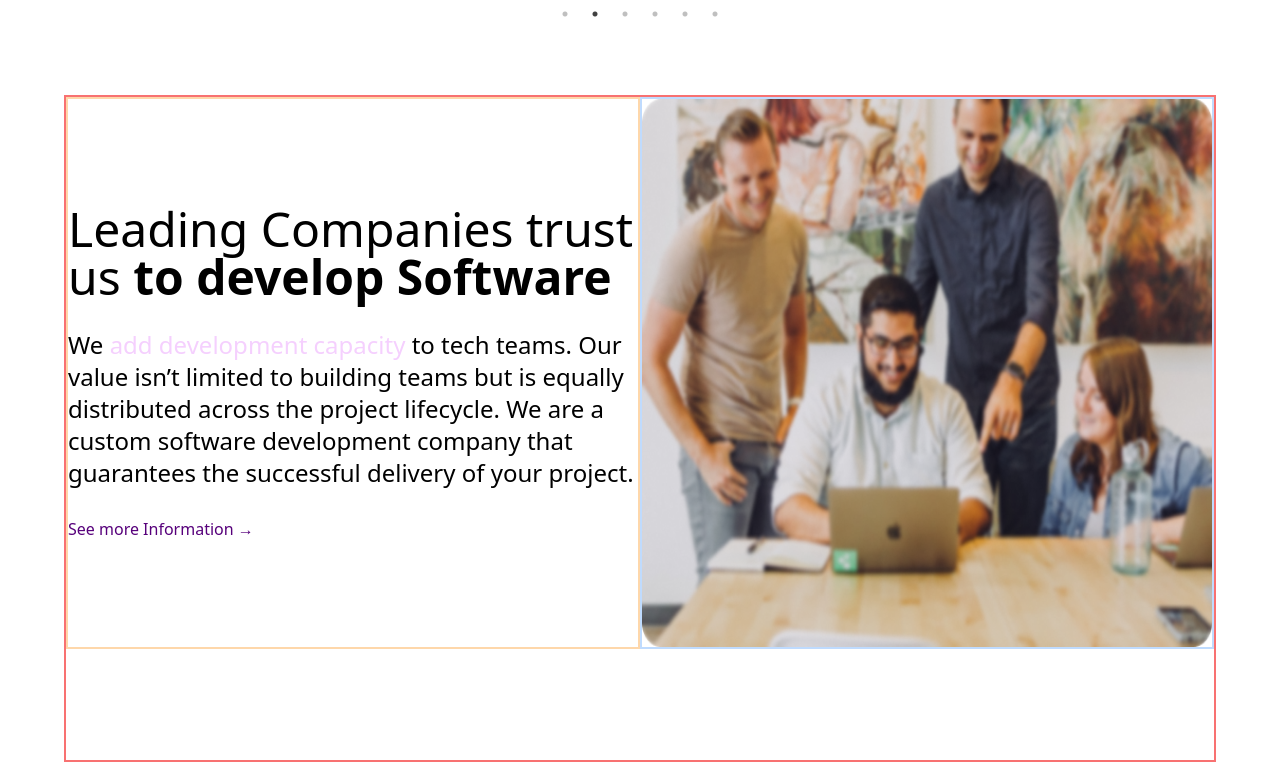
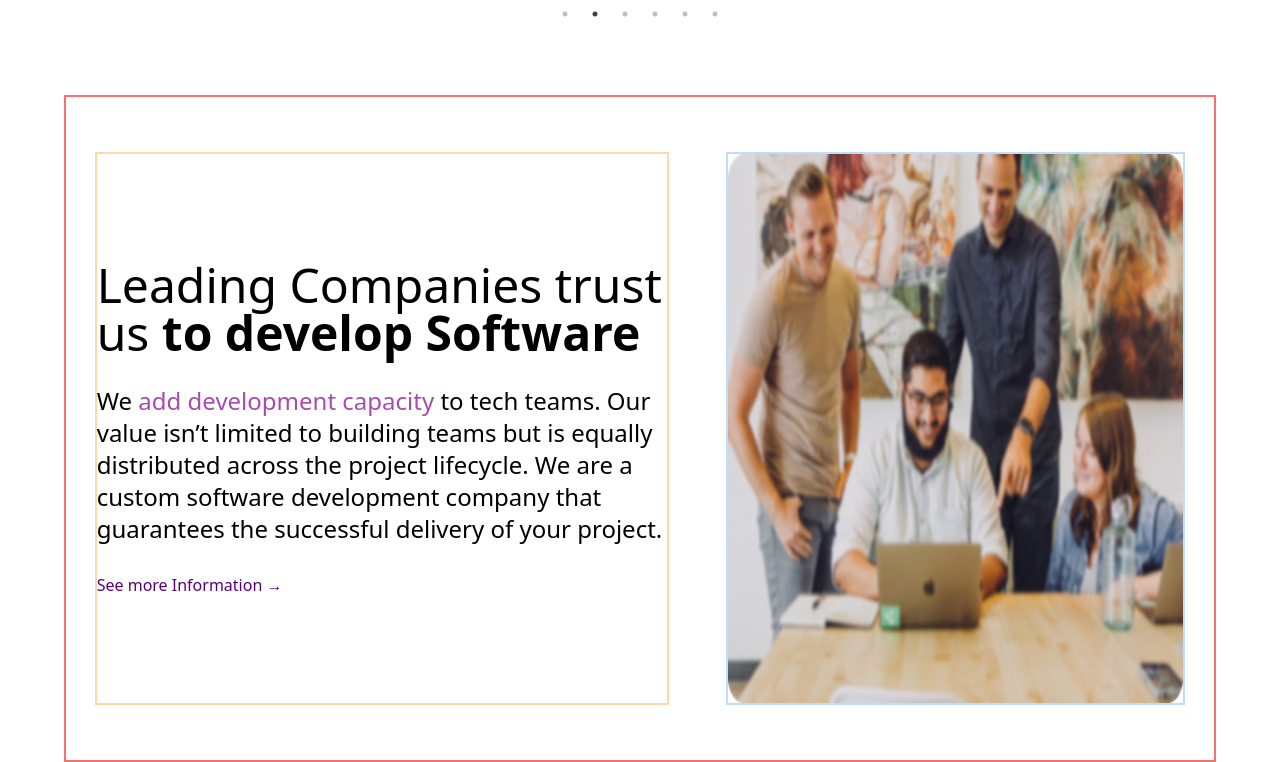
Before and after one commit to obuastella/the4coders, a React (Create React App) app in the folder front-end/: page / in a window 1280 px wide. Shown: the part 1144-1906 px from the top of the page. Built offline with nearby package versions, Linux system fonts and the light colour scheme.

Commit message:
Updated color pallette

```diff
--- a/front-end/src/pages/Home.jsx
+++ b/front-end/src/pages/Home.jsx
@@ -36,7 +36,7 @@ function Home() {
       </section>
       {/* Leading Companies */}
       <section className="w-[90%] h-5/6 m-auto border-2 border-red-400 flex flex-wrap">
-        <div className="border-2 border-orange-200 h-5/6 w-1/2 flex flex-col justify-center gap-7">
+        <div className="border-2 border-orange-200 h-5/6 w-1/2 flex flex-col justify-center gap-7 m-auto">
           <h2 className="text-5xl">
             Leading Companies trust us{" "}
             <span className="font-bold"> to develop Software</span>
@@ -56,9 +56,9 @@ function Home() {
           </button>
         </div>
         <img
-          className="border-2 border-blue-200 h-5/6 w-1/2"
+          className="border-2 border-blue-200 h-5/6 w-2/5 m-auto"
           src="assets/images/team1.png"
-          alt=""
+          alt="team"
         />
       </section>
     </div>
--- a/front-end/tailwind.config.js
+++ b/front-end/tailwind.config.js
@@ -6,7 +6,7 @@ module.exports = {
       colors: {
         bgColor: "#f1f5f9",
         primaryColor: "#57007B",
-        secondaryColor: "rgb(245 208 254);",
+        secondaryColor: "#a94bae",
       },
     },
   },
```
